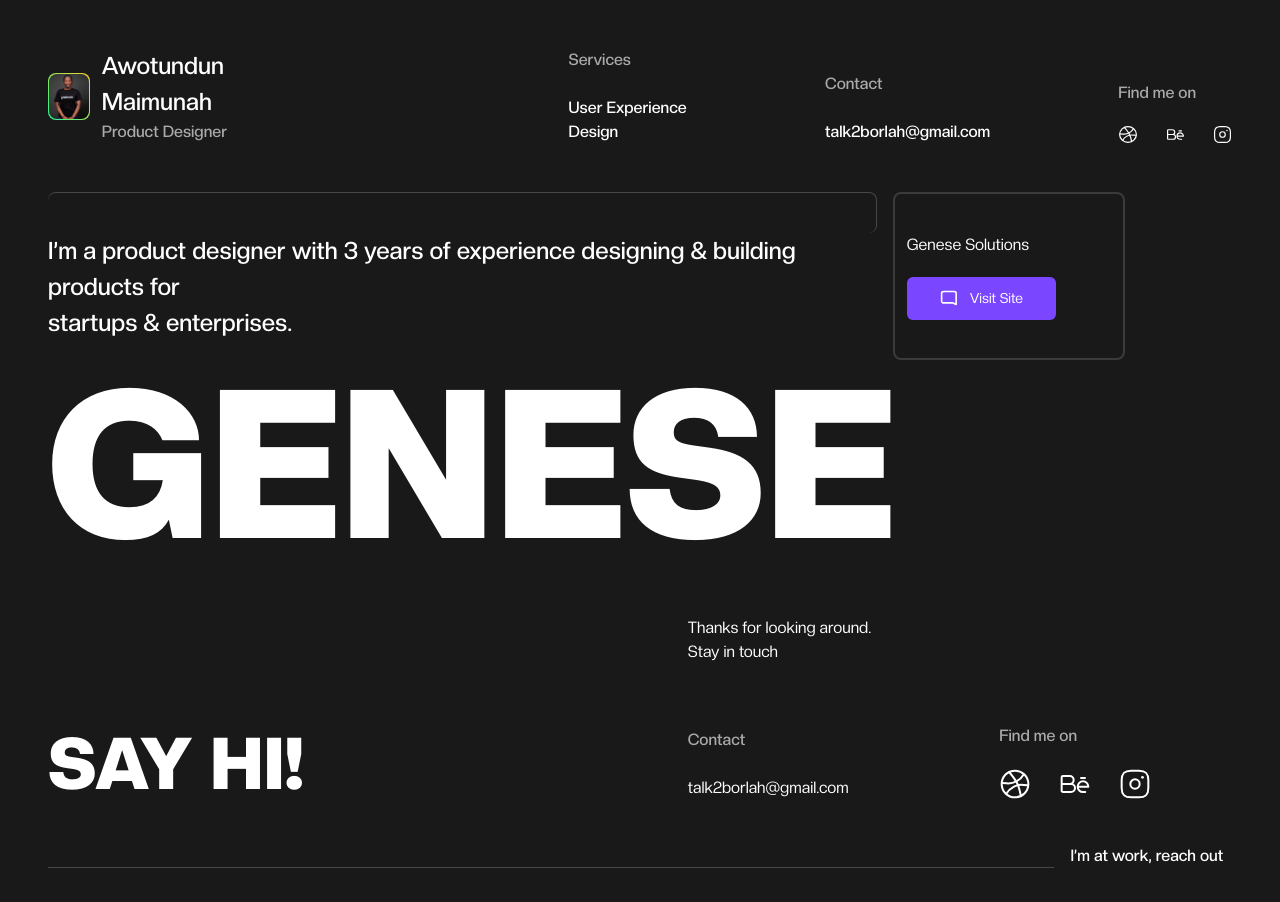
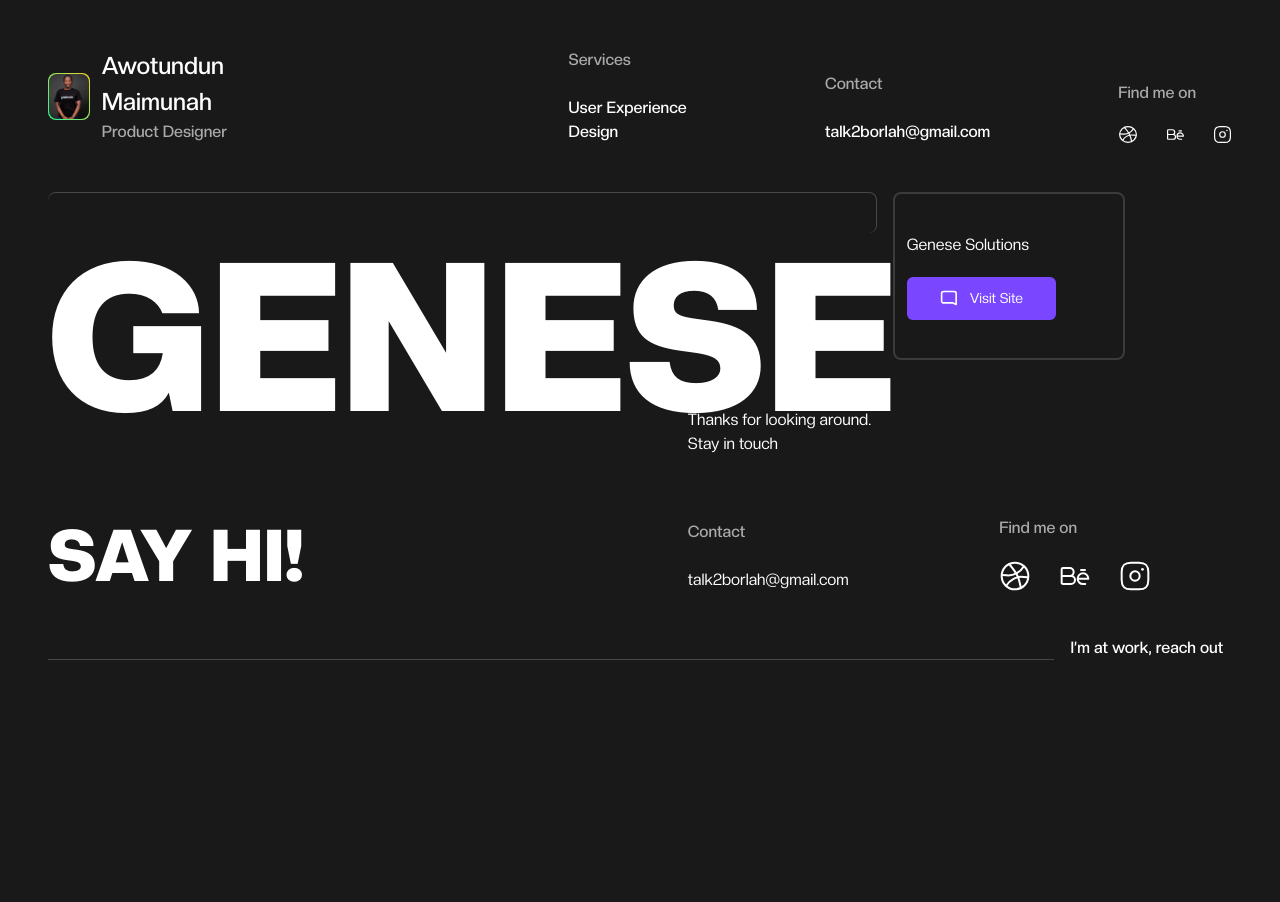
Before and after one commit to Munaaaah/munah-awo-portfolio-web, a Next.js app: page /project/1 in a window 1280 px wide. Shown: the top 902 px of the page. After the commit the page ends 800 px from the top, so only its background shows below. Built offline with nearby package versions, Linux system fonts and the light colour scheme.

Commit message:
build home UI

```diff
--- a/src/app/page.tsx
+++ b/src/app/page.tsx
@@ -5,7 +5,7 @@ import ProjectSwiper from "@/components/ProjectSwiper";
 export default function Home() {
   return (
     <main className="text-white font-creatoDisplay">
-      <div className="px-12 flex gap-4 ">
+      <section className="px-12 flex gap-4 ">
         <div className="pt-10 border-t border-r border-l-0 border-b-0 w-full  border-[#FFFFFF33] h-[21px] rounded-lg">
           <p className="font-medium text-[1.5rem]">
             I’m a product designer with 3 years of experience designing &
@@ -29,7 +29,7 @@ export default function Home() {
             </button>
           </div>
         </div>
-      </div>
+      </section>
 
       <div className="px-12">
         <h1 className="uppercase font-black leading-none text-[13rem]">
--- a/src/app/project/[_slug]/page.tsx
+++ b/src/app/project/[_slug]/page.tsx
@@ -5,12 +5,11 @@ import Message from "../../../../public/message.svg";
 const ProjectDetails = () => {
   return (
     <main className="text-white font-creatoDisplay">
-      <div className="px-12 flex gap-4 ">
+      <section className="px-12 flex gap-4 ">
         <div className="pt-10 border-t border-r border-l-0 border-b-0 w-[70%]  border-[#FFFFFF33] h-[21px] rounded-lg">
-          <p className="font-medium text-[1.5rem]">
-            I’m a product designer with 3 years of experience designing &
-            building products for <br /> startups & enterprises.
-          </p>
+          <h1 className="uppercase font-black leading-none text-[13rem]">
+            Genese
+          </h1>
         </div>
 
         <div className="border-[2px] border-[#3B3B3B] h-[168px] w-[232px] rounded-lg p-3 text-white flex flex-col justify-center">
@@ -23,13 +22,7 @@ const ProjectDetails = () => {
             </button>
           </div>
         </div>
-      </div>
-
-      <div className="px-12">
-        <h1 className="uppercase font-black leading-none text-[13rem]">
-          Genese
-        </h1>
-      </div>
+      </section>
     </main>
   );
 };
```
